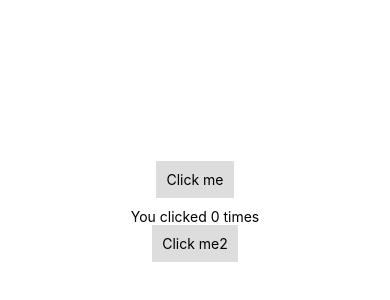
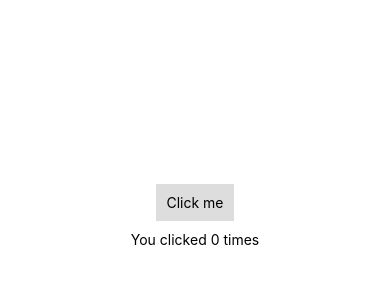
Before and after one commit to JungLee-Dev/BasketballScoreboardRN, a React Native app: screen / in a window 390 px wide. Shown: the part 206-506 px from the top of the page. Built offline with nearby package versions, Linux system fonts and the light colour scheme.

Commit message:
Remove second TouchableOpacity button
Removed the second TouchableOpacity button from the render method.

```diff
--- a/App.tsx
+++ b/App.tsx
@@ -21,9 +21,6 @@ class App extends Component {
         <View>
           <Text>You clicked {this.state.count} times</Text>
         </View>
-        <TouchableOpacity style={styles.button} onPress={this.onPress}>
-          <Text>Click me2</Text>
-        </TouchableOpacity>
       </View>
     );
   }
```
